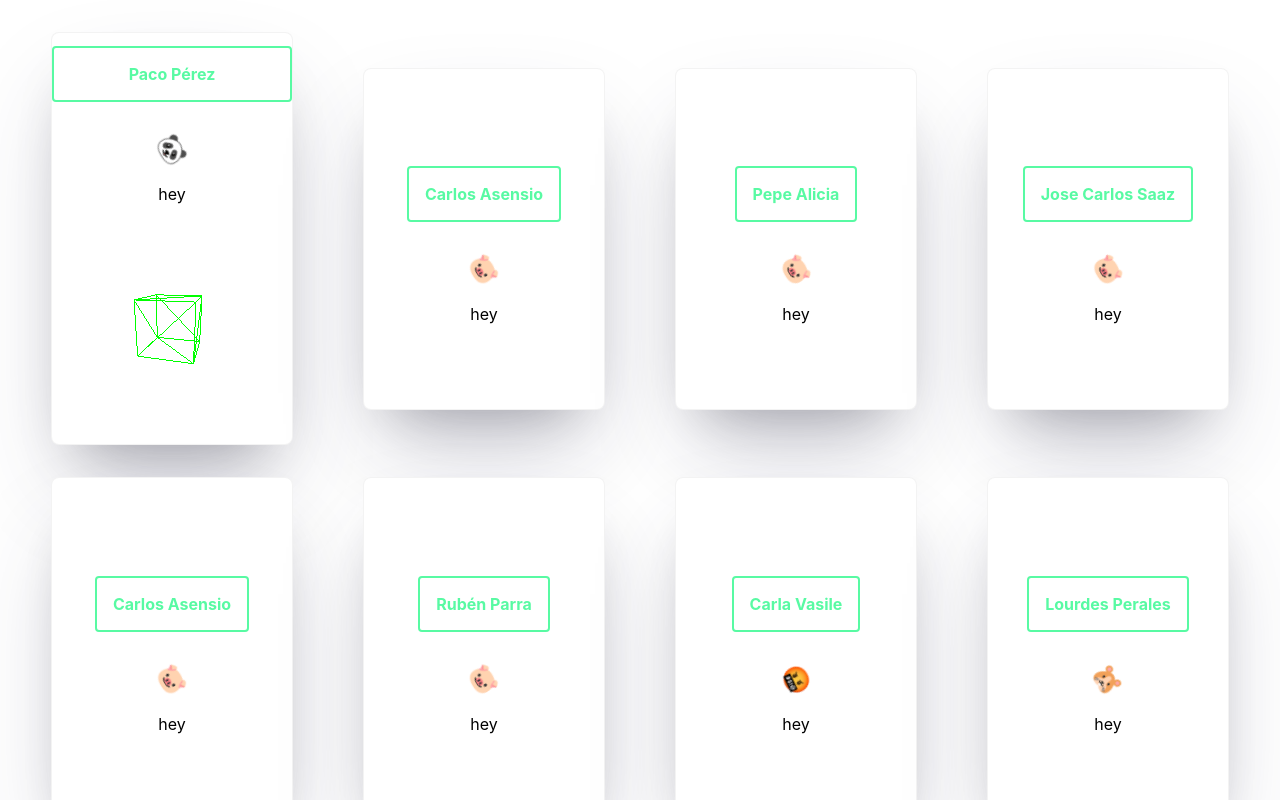
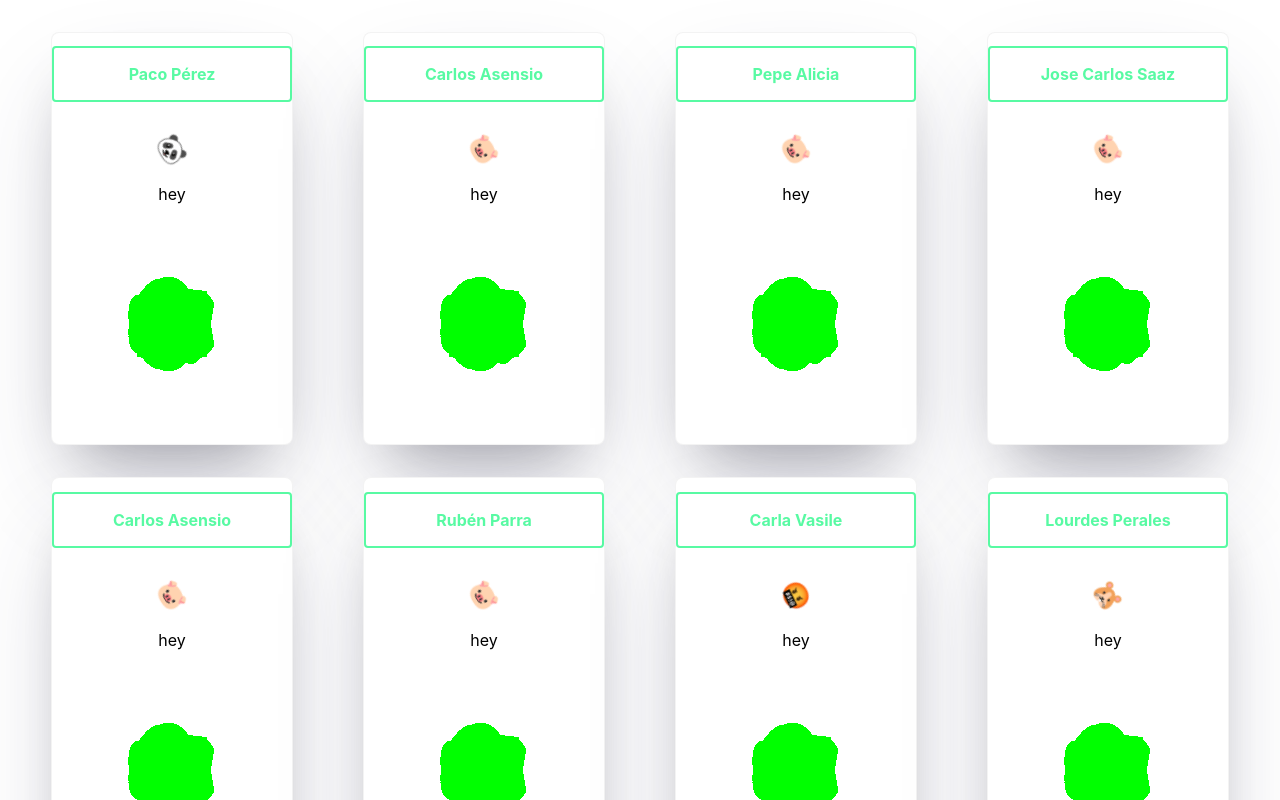
Before and after one commit to jayconstanza/jsTraining, a React (Create React App) app in the folder ex_04_react-cardGrid-tsx-ThreeJS/: page / in a window 1280 px wide. Shown: the top 800 px of the page. Built offline with nearby package versions, Linux system fonts and the light colour scheme.

Commit message:
TODO: Display a Three.js element in each card (don't know how yet) - STATUS: DONE

```diff
--- a/ex_04_react-cardGrid-tsx-ThreeJS/src/CardList.tsx
+++ b/ex_04_react-cardGrid-tsx-ThreeJS/src/CardList.tsx
@@ -3,58 +3,71 @@ import { Component } from 'react';
 import Card from './Card';
 import * as THREE from 'three';
 
-let scene, camera, renderer, cube;
+let scenes = [];
+let cameras = [];
+let renderers = [];
+let cubes = [];
 
 type Person = {
   firstName: string;
   lastName: string;
   mood: string;
+  id: number;
 }
 
 const people: Person[] = [{
   firstName: "Paco",
   lastName: "Pérez",
-  mood: "🐼"
+  mood: "🐼",
+  id: 1
 },
 {
   firstName: "Carlos",
   lastName: "Asensio",
-  mood: "🐷"
+  mood: "🐷",
+  id: 2
 },
 {
   firstName: "Pepe",
   lastName: "Alicia",
-  mood: "🐷"
+  mood: "🐷",
+  id: 3
 },
 {
   firstName: "Jose Carlos",
   lastName: "Saaz",
-  mood: "🐷"
+  mood: "🐷",
+  id: 4
 },
 {
   firstName: "Carlos",
   lastName: "Asensio",
-  mood: "🐷"
+  mood: "🐷",
+  id: 5
 },
 {
   firstName: "Rubén",
   lastName: "Parra",
-  mood: "🐷"
+  mood: "🐷",
+  id: 6
 },
 {
   firstName: "Carla",
   lastName: "Vasile",
-  mood: "🤬"
+  mood: "🤬",
+  id: 7
 },
 {
   firstName: "Lourdes",
   lastName: "Perales",
-  mood: "🐹"
+  mood: "🐹",
+  id: 8
 },
 {
   firstName: "Jay",
   lastName: "Constanza",
-  mood: "😎"
+  mood: "😎",
+  id: 9
 }];
 
 const listItems = people.map((person: Person) =>
@@ -66,22 +79,21 @@ class CardList extends Component {
     super(props);
     this.animate = this.animate.bind(this);
   }
-  init() {
+  init(index: number) {
     //creating scene
-    scene = new THREE.Scene();
+    scenes.push(new THREE.Scene());
     // scene.background = new THREE.Color(0x2a3b4c);
 
     //add camera
-    camera = new THREE.PerspectiveCamera(
+    cameras.push(new THREE.PerspectiveCamera(
       75,
       240 / 240
-    );
+    ));
 
     //renderer
-    renderer = new THREE.WebGLRenderer( { alpha: true } );
-    renderer.setSize(240, 240);
-    renderer.setClearColor( 0x000000, 0 );
-    //document.body.appendChild(renderer.domElement);
+    renderers.push(new THREE.WebGLRenderer( { alpha: true } ));
+    renderers[index].setSize(240, 240);
+    renderers[index].setClearColor( 0x000000, 0 );
 
     //add geometry
     var geometry = new THREE.BoxGeometry();
@@ -89,31 +101,35 @@ class CardList extends Component {
       color: 0x00ff00,
       wireframe: true,
     });
-    cube = new THREE.Mesh(geometry, material);
+    cubes.push(new THREE.Mesh(geometry, material));
 
-    scene.add(cube);
+    scenes[index].add(cubes[index]);
 
-    camera.position.z = 3;
+    cameras[index].position.z = 3;
 
-    return renderer.domElement;
+    return renderers[index].domElement;
   }
   animate() {
     requestAnimationFrame(this.animate);
-    // renderer.autoClear = true;
-    cube.rotation.x += 0.01;
-    cube.rotation.y += 0.01;
-    renderer.render(scene, camera);
-    // renderer.autoClear = false;
+    for (let i = 0; i < document.getElementsByClassName("Render").length; i++){
+      cubes[i].rotation.x += 0.01;
+      cubes[i].rotation.y += 0.01;
+      renderers[i].render(scenes[i], cameras[i]);
+      renderers[i].autoClear = false;
+    }
 
   }
   componentDidMount(): void {
-    document.getElementsByClassName("Render")[0].appendChild(this.init());
+    for (let i = 0; i < document.getElementsByClassName("Render").length; i++){
+      document.getElementsByClassName("Render")[i].appendChild(this.init(i));
+    }
     this.animate();
+
   }
   render() {
     return (
       <div className="CardList">
-        {listItems}
+        {listItems.map(item => <div key="{item.id}">{item}</div>)}
       </div>
     );
   }
```
Also changed, not shown: 1 other file (tests, documents, lock files or other folders).
